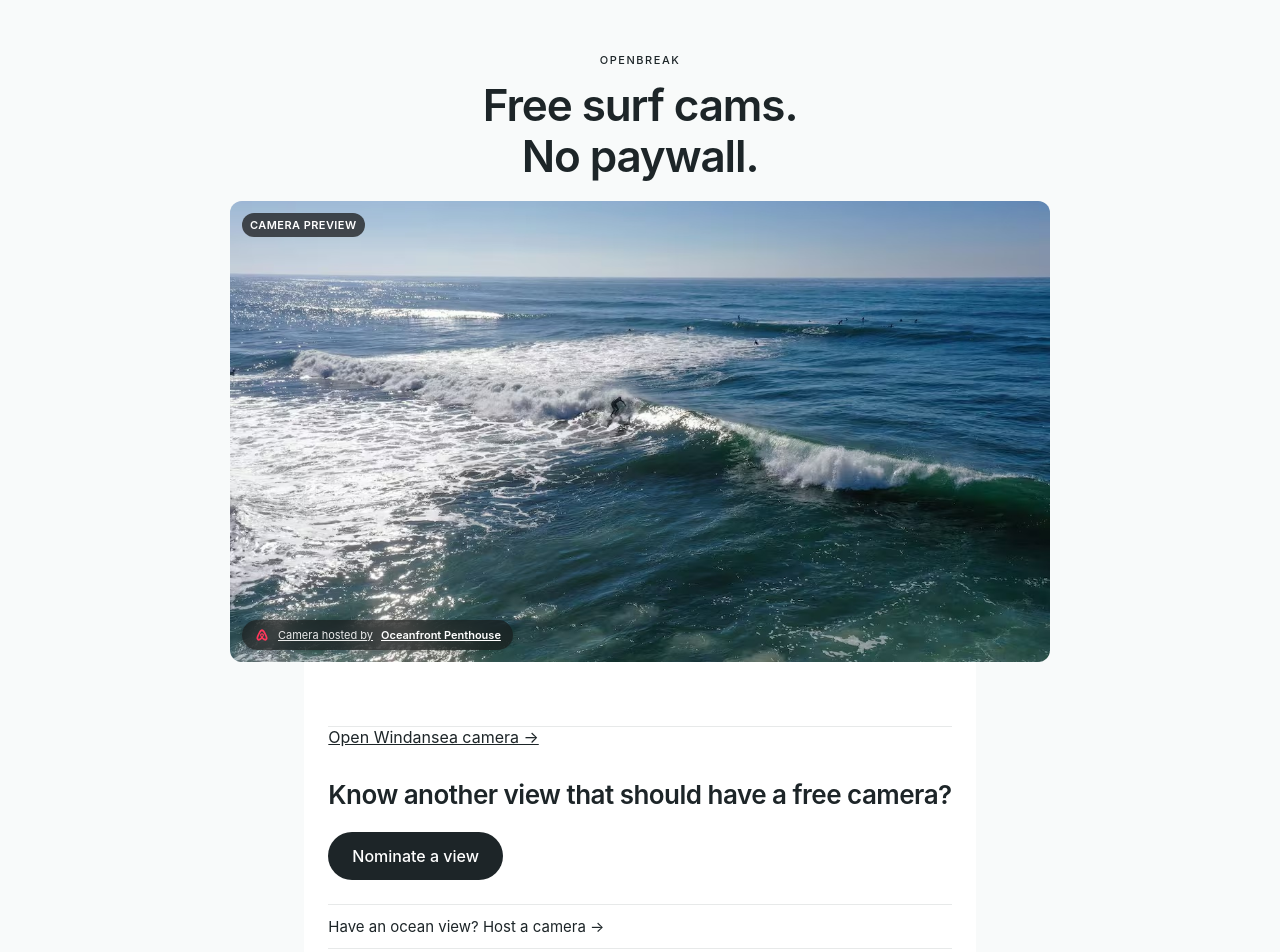
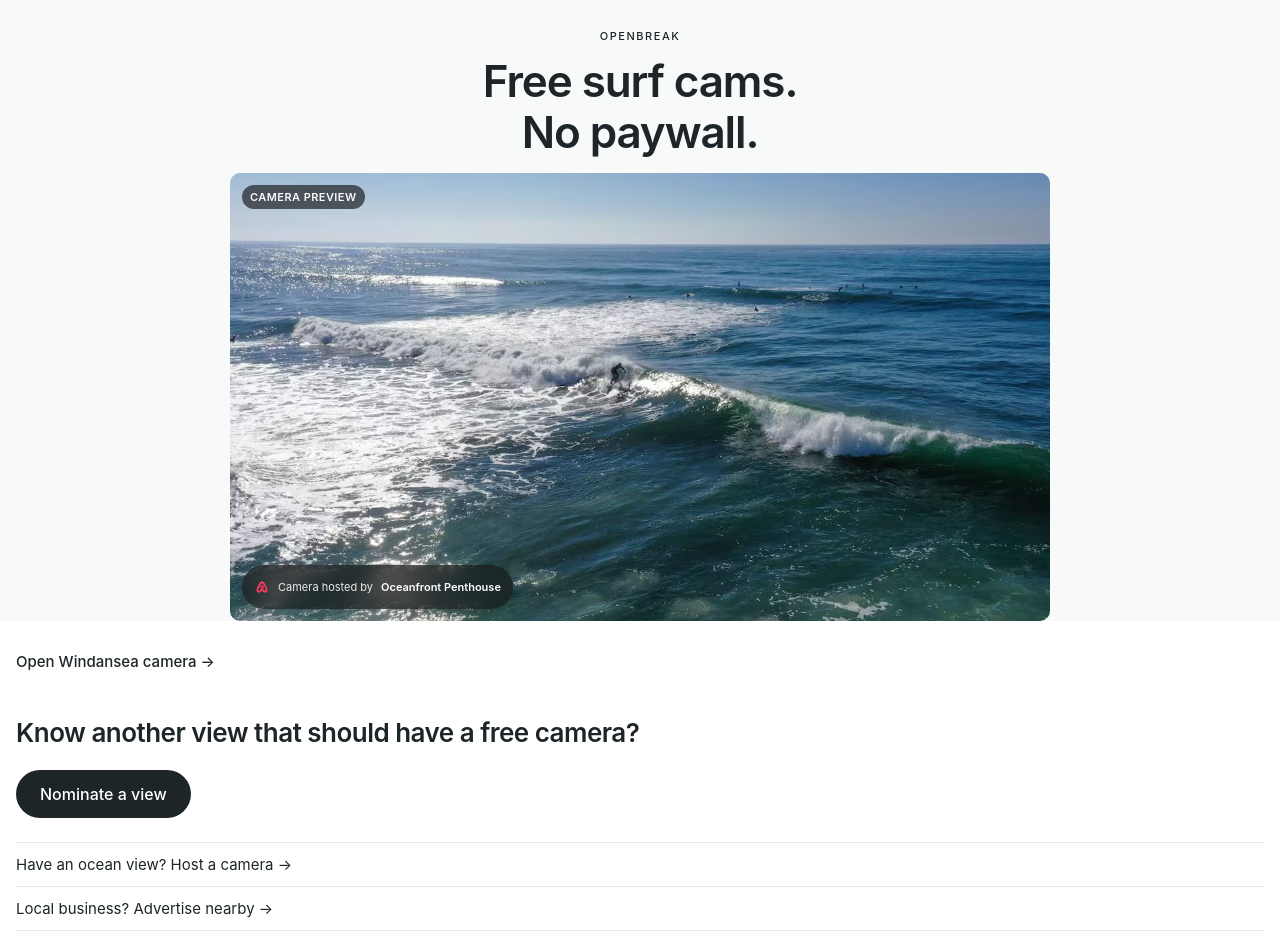
Before and after one commit to ryan-devenish/openbreak, a React (Vite) app: page / in a window 1280 px wide. Shown: the top 952 px of the page. Built offline with nearby package versions, Linux system fonts and the light colour scheme.

Commit message:
Style focused responsive break page

```diff
--- a/src/styles/main.css
+++ b/src/styles/main.css
@@ -30,32 +30,28 @@ button:focus-visible, a:focus-visible, input:focus-visible, textarea:focus-visib
 .page { min-height: 100dvh; display: flex; flex-direction: column; }
 .site-header { text-align: center; padding: max(var(--space-6), env(safe-area-inset-top)) var(--gutter-mobile) var(--space-4); background: var(--color-bg); }
 .logo { font-size: var(--text-xs); letter-spacing: 0.14em; font-weight: var(--weight-medium); }
+.logo-link { text-decoration: none; }
 .site-header h1 { font-size: clamp(28px, 6vw, 44px); font-weight: var(--weight-semibold); line-height: 1.15; letter-spacing: -0.025em; margin: var(--space-3) 0 0; }
 
-.camera-hero { background: transparent; overflow: hidden; }
-.camera-carousel { display: flex; gap: var(--space-3); overflow-x: auto; overscroll-behavior-x: contain; scroll-snap-type: x mandatory; scrollbar-width: none; padding: 0 var(--gutter-mobile) var(--space-2); scroll-padding-inline: calc(var(--gutter-mobile) + var(--space-2)); }
-.camera-carousel::-webkit-scrollbar { display: none; }
-.camera-card { flex: 0 0 calc(100% - var(--space-4)); max-width: 820px; scroll-snap-align: center; }
+.camera-hero { background: transparent; overflow: hidden; padding: 0 var(--gutter-mobile); }
+.camera-card { width: 100%; max-width: 820px; margin: 0 auto; }
 .camera-viewport { position: relative; width: 100%; aspect-ratio: 4 / 3; max-height: min(56vh, 560px); overflow: hidden; border-radius: var(--radius-lg); background: #dfe5ea; }
-.camera-image { width: 100%; height: 100%; object-fit: cover; object-position: center 40%; opacity: 0; transition: opacity 400ms ease; }
+.camera-loading { position: absolute; inset: 0; background: var(--color-surface-raised); }
+.camera-image { width: 100%; height: 100%; object-fit: cover; object-position: center 40%; opacity: 0; transition: opacity var(--duration-slow) var(--ease-standard); }
 .camera-image.loaded { opacity: 1; }
 .live-pill { position: absolute; top: var(--space-3); left: var(--space-3); z-index: 2; display: inline-flex; align-items: center; gap: var(--space-1); min-height: 24px; padding: 0 var(--space-2); border-radius: var(--radius-pill); background: rgba(20,20,20,.72); color: #fff; font-size: var(--text-xs); font-weight: var(--weight-semibold); letter-spacing: .04em; backdrop-filter: blur(8px); }
+.camera-status-muted { opacity: .9; }
 .live-dot { width: 9px; height: 9px; flex: 0 0 9px; border-radius: 50%; background: #ff3b30; box-shadow: 0 0 0 4px rgba(255,59,48,.14); animation: livePulse 1.8s ease-in-out infinite; }
 @keyframes livePulse { 0%,100% { opacity:1; transform:scale(1); } 50% { opacity:.68; transform:scale(.92); } }
-.camera-play { position:absolute; top:50%; left:50%; z-index:3; transform:translate(-50%,-50%); width:58px; height:58px; display:inline-flex; align-items:center; justify-content:center; border:0; border-radius:50%; background:rgba(20,20,20,.52); color:#fff; backdrop-filter:blur(6px); box-shadow:0 4px 18px rgba(0,0,0,.18); }
-.camera-play:hover { background: rgba(20,20,20,.66); }
-.camera-play-icon { width:0; height:0; margin-left:4px; border-top:10px solid transparent; border-bottom:10px solid transparent; border-left:16px solid currentColor; }
-.camera-overlay { position:absolute; inset:0; display:flex; flex-direction:column; justify-content:flex-end; padding:var(--gutter-mobile); color:var(--color-surface); pointer-events:none; background:linear-gradient(to bottom,transparent 58%,rgba(0,0,0,.28)); }
-.camera-location { display:flex; flex-direction:column; gap:2px; text-shadow:0 1px 4px rgba(0,0,0,.5); padding-bottom:40px; }
-.camera-location strong { font-size:clamp(20px,4vw,26px); font-weight:var(--weight-semibold); letter-spacing:.02em; }
-.camera-location span { font-size:var(--text-xs); letter-spacing:.1em; }
-.camera-host-bug { position:absolute; left:var(--space-3); bottom:var(--space-3); z-index:4; display:inline-flex; align-items:center; gap:var(--space-2); max-width:calc(100% - (2 * var(--space-3))); min-height:30px; padding:var(--space-1) var(--space-3); border-radius:var(--radius-pill); background:rgba(20,20,20,.62); color:#fff; font-size:var(--text-xs); line-height:1; white-space:nowrap; box-shadow:0 2px 10px rgba(0,0,0,.16); backdrop-filter:blur(8px); -webkit-backdrop-filter:blur(8px); pointer-events:none; }
+.camera-host-bug { position:absolute; left:var(--space-3); bottom:var(--space-3); z-index:4; display:inline-flex; align-items:center; gap:var(--space-2); max-width:calc(100% - (2 * var(--space-3))); min-height:var(--control-md); padding:var(--space-2) var(--space-3); border-radius:var(--radius-pill); background:rgba(20,20,20,.62); color:#fff; font-size:var(--text-xs); line-height:1.1; white-space:nowrap; box-shadow:0 2px 10px rgba(0,0,0,.16); backdrop-filter:blur(8px); -webkit-backdrop-filter:blur(8px); text-decoration:none; }
+.camera-host-bug:hover { background: rgba(20,20,20,.75); }
 .camera-host-bug .airbnb-mark { width:16px; height:16px; flex:0 0 16px; color:#ff385c; }
 .camera-host-bug span { opacity:.9; font-weight:var(--weight-normal); }
-.camera-host-bug strong { font-weight:var(--weight-semibold); }
+.camera-host-bug strong { font-weight:var(--weight-semibold); overflow:hidden; text-overflow:ellipsis; }
 
 .page-content { flex:1; background:var(--color-surface); padding:0 var(--gutter-mobile) max(calc(var(--space-8) + env(safe-area-inset-bottom)), var(--space-8)); }
 .info-band { display:flex; flex-direction:column; }
+.break-entry { display:flex; align-items:center; min-height:var(--control-lg); margin-top:var(--space-4); text-decoration:none; font-size:var(--text-md); font-weight:var(--weight-medium); }
 .network-growth { padding:var(--space-8) 0; border-bottom:1px solid var(--color-border); }
 .network-growth h2 { font-size:clamp(20px,4vw,26px); font-weight:var(--weight-semibold); line-height:1.25; letter-spacing:-.02em; margin:0 0 var(--space-5); }
 .primary-button { display:inline-flex; justify-content:center; align-items:center; min-height:var(--control-lg); padding:var(--space-3) var(--space-6); background:var(--color-action); color:var(--color-surface); border:none; border-radius:var(--radius-pill); font-size:var(--text-lg); font-weight:var(--weight-medium); transition:background var(--duration-fast) var(--ease-standard); }
@@ -64,14 +60,6 @@ button:focus-visible, a:focus-visible, input:focus-visible, textarea:focus-visib
 .text-button { background:none; border:none; padding:0; font-size:var(--text-md); text-align:left; line-height:1.4; text-decoration:underline; text-underline-offset:3px; color:var(--color-text); }
 .choice-row { display:flex; align-items:center; justify-content:space-between; width:100%; min-height:var(--control-lg); padding:var(--space-3) var(--space-4); background:var(--color-surface-raised); border:1px solid var(--color-border); border-radius:var(--radius-md); font-size:var(--text-md); color:var(--color-text); text-align:left; transition:background var(--duration-fast) var(--ease-standard),border-color var(--duration-fast) var(--ease-standard); }
 .choice-row:hover { background:var(--color-surface-hover); border-color:var(--color-border-input); }
-@media (hover: none), (pointer: coarse) {
-  .primary-button:hover:not(:disabled) { background:var(--color-action); }
-  .camera-play:hover { background:rgba(20,20,20,.52); }
-  .choice-row:hover { background:var(--color-surface-raised); border-color:var(--color-border); }
-  .secondary-action:hover { background:var(--color-surface); }
-  .growth-links button:hover { background:transparent; }
-  button:focus-visible, a:focus-visible { outline:none; }
-}
 .choice-row-content { display:flex; flex-direction:column; gap:2px; }
 .choice-row-label { font-weight:var(--weight-medium); }
 .choice-row-description { font-size:var(--text-sm); color:var(--color-muted); }
@@ -82,6 +70,28 @@ button:focus-visible, a:focus-visible, input:focus-visible, textarea:focus-visib
 .growth-links button:last-child { border-bottom:1px solid var(--color-border); }
 footer { display:flex; justify-content:space-between; align-items:center; gap:var(--space-4); padding:var(--space-6) 0 max(var(--space-8), env(safe-area-inset-bottom)); margin-top:auto; }
 footer p { font-size:var(--text-xs); color:var(--color-muted-light); margin:0; text-align:right; line-height:1.4; }
+
+.break-page { background: var(--color-bg); }
+.break-header { display:flex; align-items:center; justify-content:space-between; min-height:var(--control-lg); padding:max(var(--space-3), env(safe-area-inset-top)) var(--gutter-mobile) var(--space-2); }
+.browse-link { display:inline-flex; align-items:center; min-height:var(--control-md); padding:0 var(--space-2); font-size:var(--text-sm); color:var(--color-muted); text-decoration:none; }
+.break-intro { display:flex; align-items:flex-end; justify-content:space-between; gap:var(--space-4); padding:var(--space-4) var(--gutter-mobile) var(--space-3); }
+.break-intro h1 { margin:0; font-size:clamp(26px,7vw,38px); line-height:1.05; letter-spacing:-.025em; font-weight:var(--weight-semibold); }
+.break-intro p { margin:var(--space-1) 0 0; color:var(--color-muted); font-size:var(--text-md); }
+.break-share { width:auto; min-width:76px; flex:0 0 auto; }
+.camera-hero-single { padding-bottom:var(--space-4); }
+.camera-hero-single .camera-card { max-width:var(--container-camera); }
+.camera-hero-single .camera-viewport { aspect-ratio:16 / 10; max-height:min(70vh,760px); }
+.break-content { width:100%; max-width:var(--container-content); margin:0 auto; padding:0 var(--gutter-mobile) max(calc(var(--space-8) + env(safe-area-inset-bottom)), var(--space-8)); background:var(--color-surface); }
+.camera-context { display:grid; gap:var(--space-6); padding:var(--space-6) 0 var(--space-8); border-bottom:1px solid var(--color-border); }
+.camera-context .text-eyebrow { margin:0 0 var(--space-2); color:var(--color-muted); }
+.camera-context h2 { margin:0; max-width:560px; font-size:clamp(20px,4vw,26px); line-height:1.2; letter-spacing:-.02em; }
+.camera-context p:not(.text-eyebrow) { margin:var(--space-3) 0 0; max-width:620px; color:var(--color-muted); font-size:var(--text-md); line-height:1.5; }
+.host-inline { display:flex; flex-direction:column; justify-content:center; min-height:var(--control-lg); padding:var(--space-4); border:1px solid var(--color-border); border-radius:var(--radius-xl); text-decoration:none; background:var(--color-surface); }
+.host-inline:hover { background:var(--color-surface-raised); }
+.host-inline > span:first-child { font-size:var(--text-xs); color:var(--color-muted); }
+.host-inline strong { margin-top:2px; font-size:var(--text-md); }
+.host-inline-provider { margin-top:var(--space-2); font-size:var(--text-sm); color:var(--color-muted); }
+.network-growth-compact { padding-top:var(--space-8); }
 
 .sheet { position:fixed; inset:auto 0 0; width:100%; max-width:100%; height:auto; max-height:calc(100dvh - max(var(--space-8), env(safe-area-inset-top))); margin:0; padding:0; border:none; border-radius:var(--radius-2xl) var(--radius-2xl) 0 0; background:var(--color-surface); box-shadow:var(--shadow-dialog); overflow-y:auto; overscroll-behavior:contain; }
 .sheet::backdrop { background:var(--color-backdrop); }
@@ -97,16 +107,16 @@ footer p { font-size:var(--text-xs); color:var(--color-muted-light); margin:0; t
 .sheet-description { font-size:var(--text-md); color:var(--color-muted); margin:0 0 var(--space-4); line-height:1.4; }
 .sheet-back { display:inline-flex; align-items:center; min-height:var(--control-md); background:none; border:none; padding:0; font-size:var(--text-base); color:var(--color-muted); margin:0 0 var(--space-1); }
 .sheet-back:focus:not(:focus-visible) { outline:none; }
-.nomination-flow-step { min-height: 360px; }
-.nomination-flow-step .sheet-back + h2 { margin-top: 0; }
-.nomination-success { min-height: 0; padding-top: var(--space-3); }
-.nomination-success .success-message { margin-bottom: var(--space-4); }
-.host-followup { margin: 0 0 var(--space-5); }
-.host-followup p { margin: 0 0 var(--space-2); color: var(--color-muted); font-size: var(--text-sm); }
+.nomination-flow-step { min-height:360px; }
+.nomination-flow-step .sheet-back + h2 { margin-top:0; }
+.nomination-success { min-height:0; padding-top:var(--space-3); }
+.nomination-success .success-message { margin-bottom:var(--space-4); }
+.host-followup { margin:0 0 var(--space-5); }
+.host-followup p { margin:0 0 var(--space-2); color:var(--color-muted); font-size:var(--text-sm); }
 .secondary-action { display:flex; align-items:center; justify-content:center; width:100%; min-height:var(--control-md); padding:var(--space-2) var(--space-4); border:1px solid var(--color-border-input); border-radius:var(--radius-pill); background:var(--color-surface); color:var(--color-text); font-size:var(--text-md); font-weight:var(--weight-medium); }
 .secondary-action:hover { background:var(--color-surface-raised); }
-.nomination-success > .primary-button { margin-top: 0; }
-.success-note { margin-bottom: var(--space-5); }
+.nomination-success > .primary-button { margin-top:0; }
+.success-note { margin-bottom:var(--space-5); }
 .location-picker { margin-top:var(--space-3); }
 .location-picker-heading { margin-bottom:var(--space-2); }
 .location-picker-label { display:block; font-size:var(--text-sm); font-weight:var(--weight-medium); }
@@ -129,40 +139,45 @@ footer p { font-size:var(--text-xs); color:var(--color-muted-light); margin:0; t
 .sheet-view label:first-of-type { margin-top:0; }
 .field-hint { display:block; font-size:var(--text-xs); font-weight:var(--weight-normal); color:var(--color-muted-light); margin-top:2px; }
 .choice-group { display:flex; flex-direction:column; gap:var(--space-2); }
-.sheet-view input,.sheet-view textarea { width:100%; padding:var(--field-padding-y) var(--field-padding-x); border:1px solid var(--color-border-input); border-radius:var(--radius-md); font-size:var(--text-lg); background:var(--color-surface); }
+.sheet-view input,.sheet-view textarea { display:block; width:100%; min-height:var(--field-height); padding:var(--field-padding-y) var(--field-padding-x); border:1px solid var(--color-border-input); border-radius:var(--radius-md); font-size:var(--text-lg); background:var(--color-surface); }
 .sheet-view input:focus,.sheet-view textarea:focus { border-color:var(--color-text); outline:none; }
 .sheet-view textarea { resize:vertical; min-height:60px; }
+.sheet-view fieldset { border:none; padding:0; margin:0; }
+.sheet-view fieldset + fieldset { margin-top:var(--space-4); }
+.sheet-view legend { font-size:var(--text-sm); font-weight:var(--weight-medium); margin-bottom:var(--space-2); }
+.radio-label { display:flex; align-items:center; gap:var(--space-2); padding:var(--space-2) 0; font-size:var(--text-base); font-weight:var(--weight-normal); }
+.radio-label input { width:18px; height:18px; margin:0; accent-color:var(--color-action); }
 .sheet-view .primary-button { margin-top:var(--space-5); width:100%; }
-.form-note { font-size:12px; color:var(--color-muted-light); text-align:center; margin:var(--space-2) 0 0; }
+.form-note { font-size:var(--text-xs); color:var(--color-muted-light); text-align:center; margin:var(--space-2) 0 0; }
 
-@media (prefers-reduced-motion: reduce) { .camera-image { transition:none; } .sheet[open] { animation:none; } }
-@media (min-width:600px) {
-  .site-header { padding:40px var(--gutter-desktop) var(--space-5); max-width:var(--content-max); margin:0 auto; }
-  .camera-hero { max-width:var(--content-max); margin:0 auto; padding:0 var(--gutter-desktop); }
-  .camera-viewport { aspect-ratio:16/9; max-height:min(56vh,480px); border-radius:var(--radius-xl); }
-  .camera-overlay { padding:var(--space-5); }
-  .page-content { max-width:min(720px,calc(100% - var(--space-12))); margin:0 auto; padding:0 var(--gutter-desktop) max(var(--space-8),env(safe-area-inset-bottom)); }
-  .sheet { inset:0; max-width:var(--dialog-width-md); width:calc(100% - var(--space-12)); margin:auto; border-radius:var(--radius-2xl); max-height:calc(100dvh - var(--space-12)); }
-  .sheet-tall { max-width:var(--dialog-width-lg); }
+@media (hover: none), (pointer: coarse) {
+  .primary-button:hover:not(:disabled) { background:var(--color-action); }
+  .camera-host-bug:hover { background:rgba(20,20,20,.62); }
+  .choice-row:hover { background:var(--color-surface-raised); border-color:var(--color-border); }
+  .secondary-action:hover { background:var(--color-surface); }
+  .growth-links button:hover { background:transparent; }
+  .host-inline:hover { background:var(--color-surface); }
+}
+
+@media (prefers-reduced-motion: reduce) {
+  *, *::before, *::after { animation-duration:.01ms !important; animation-iteration-count:1 !important; transition-duration:.01ms !important; scroll-behavior:auto !important; }
+}
+
+@media (min-width: 600px) {
+  .sheet { max-width:var(--dialog-width-md); height:fit-content; border-radius:var(--radius-2xl); margin:auto; max-height:calc(100dvh - var(--space-12)); }
+  .sheet-tall { max-width:var(--dialog-width-lg); max-height:calc(100dvh - var(--space-12)); }
   .sheet-content { padding:var(--dialog-padding-desktop); }
   .nomination-map { height:280px; }
-  .nomination-flow-step { min-height: 0; }
+  .break-header, .break-intro { padding-left:var(--gutter-desktop); padding-right:var(--gutter-desktop); }
+  .camera-hero { padding-left:var(--gutter-desktop); padding-right:var(--gutter-desktop); }
+  .break-content { padding-left:var(--gutter-desktop); padding-right:var(--gutter-desktop); }
+  .camera-context { grid-template-columns:minmax(0,1fr) minmax(260px,320px); align-items:start; }
 }
-@media (min-width:900px) {
-  .site-header { padding-top:var(--space-12); }
-  .camera-hero { max-width:var(--content-max); }
-  .camera-viewport { max-height:min(60vh,520px); }
-  .page-content { max-width:900px; }
-  .info-band { display:grid; grid-template-columns:1fr 1fr; gap:var(--space-8); padding:var(--space-8) 0; border-bottom:1px solid var(--color-border); }
-  .network-growth { padding-top:var(--space-8); padding-bottom:var(--space-8); }
+
+@media (min-width: 960px) {
+  .break-header, .break-intro { width:min(100%, calc(var(--container-camera) + (2 * var(--gutter-lg)))); margin:0 auto; padding-left:var(--gutter-lg); padding-right:var(--gutter-lg); }
+  .camera-hero { padding-left:var(--gutter-lg); padding-right:var(--gutter-lg); }
+  .camera-hero-single .camera-viewport { aspect-ratio:16 / 9; }
+  .break-intro { padding-top:var(--space-6); padding-bottom:var(--space-4); }
+  .break-content { margin-top:var(--space-2); border-radius:var(--radius-2xl) var(--radius-2xl) 0 0; }
 }
-@media (min-width:1100px) {
-  .site-header { max-width:1100px; }
-  .camera-hero { max-width:1100px; }
-  .camera-viewport { max-height:min(65vh,560px); }
-  .page-content { max-width:960px; }
-}
-@media (min-width:1400px) {
-  .camera-hero { max-width:1200px; padding:0 var(--gutter-lg); }
-  .page-content { max-width:var(--content-max); }
-}
```
